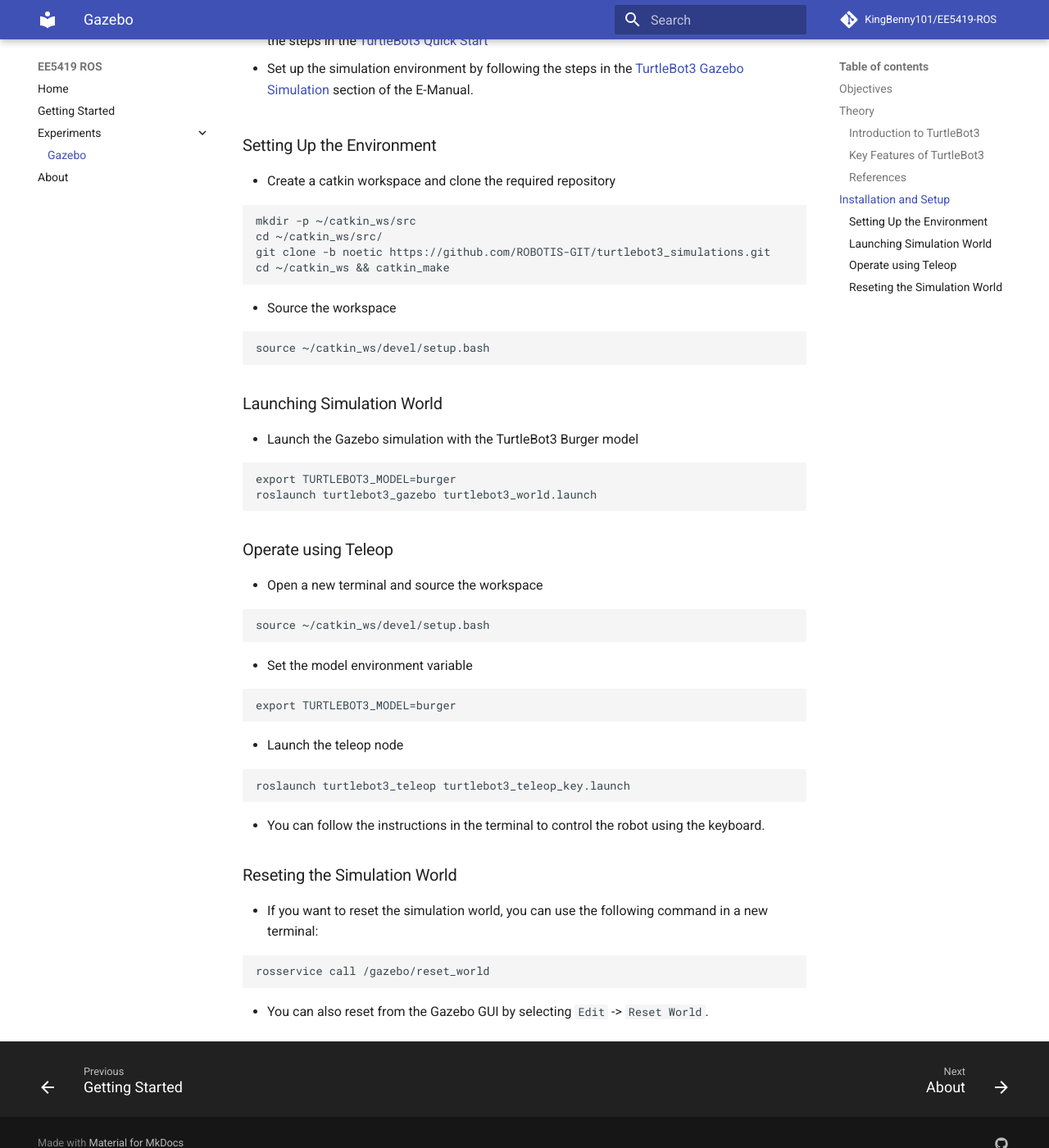
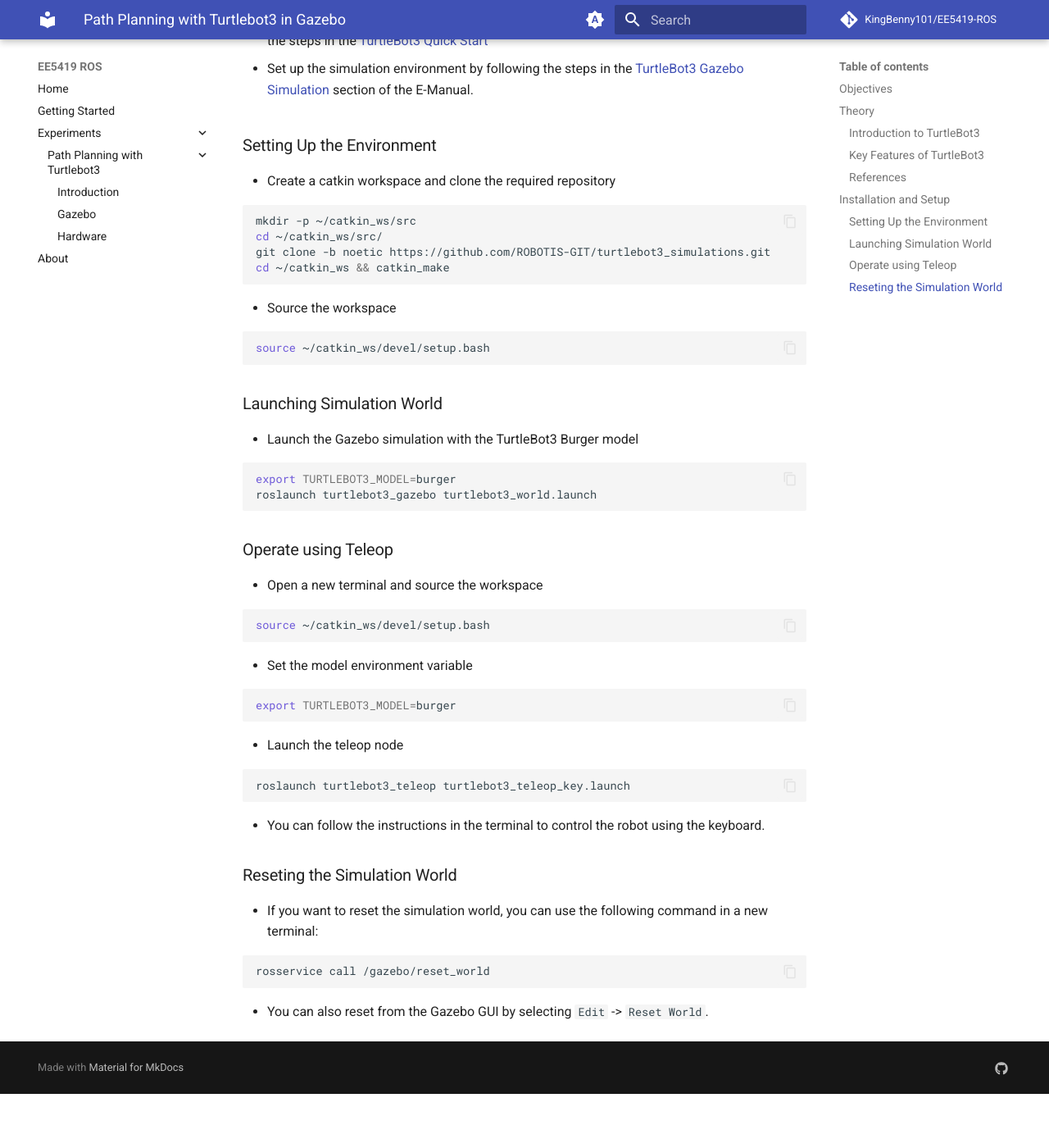
Before and after one commit to KingBenny101/EE5419-ROS, an MkDocs documentation site: the page built from docs/experiments/gazebo.md, in a window 1280 px wide and 1400 px high, scrolled down 1641 px. Shown: the whole window at 82% size. Built offline with MkDocs 1.6.1 and Material for MkDocs 9.7.7, drawn with Linux system fonts in a browser that asks for light colours; comment, search, counter and statistics services are not loaded; after the commit the page ends 2975 px from its top, so only the background shows below that.

Commit message:
Refactor navigation structure

```diff
--- a/mkdocs.yml
+++ b/mkdocs.yml
@@ -8,7 +8,10 @@
   - Home: index.md
   - Getting Started: getting_started.md
   - Experiments:
-    - Gazebo: experiments/gazebo.md
+    - Path Planning with Turtlebot3:
+      - Introduction: experiments/path_planning/introduction.md
+      - Gazebo: experiments/path_planning/gazebo.md
+      - Hardware: experiments/path_planning/hardware.md
   - About: about.md
 
 theme:
@@ -24,10 +27,34 @@
     - header.autohide
     - toc.follow
     - search.suggest
-
+    - content.code.copy
   plugins:
     - search
     - optimize
+  palette:
+    - media: "(prefers-color-scheme)"
+      toggle:
+        icon: material/brightness-auto
+        name: Switch to light mode
+    - media: "(prefers-color-scheme: light)"
+      scheme: default
+      toggle:
+        icon: material/brightness-7
+        name: Switch to dark mode
+    - media: "(prefers-color-scheme: dark)"
+      scheme: slate
+      toggle:
+        icon: material/brightness-4
+        name: Switch to system preference
+
+markdown_extensions:
+  - pymdownx.highlight:
+      anchor_linenums: true
+      line_spans: __span
+      pygments_lang_class: true
+  - pymdownx.inlinehilite
+  - pymdownx.snippets
+  - pymdownx.superfences
 
 extra:
   social:
```
